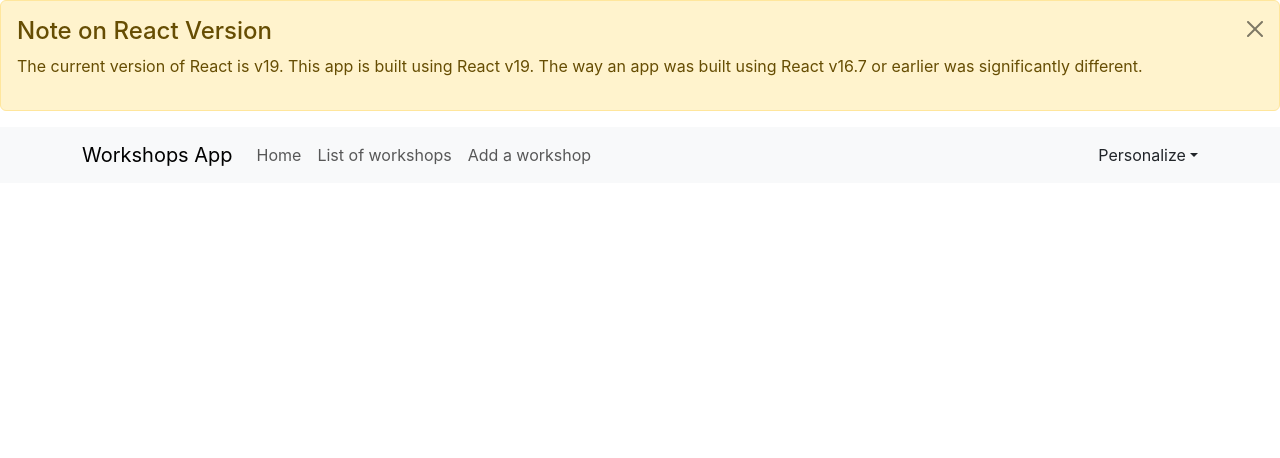
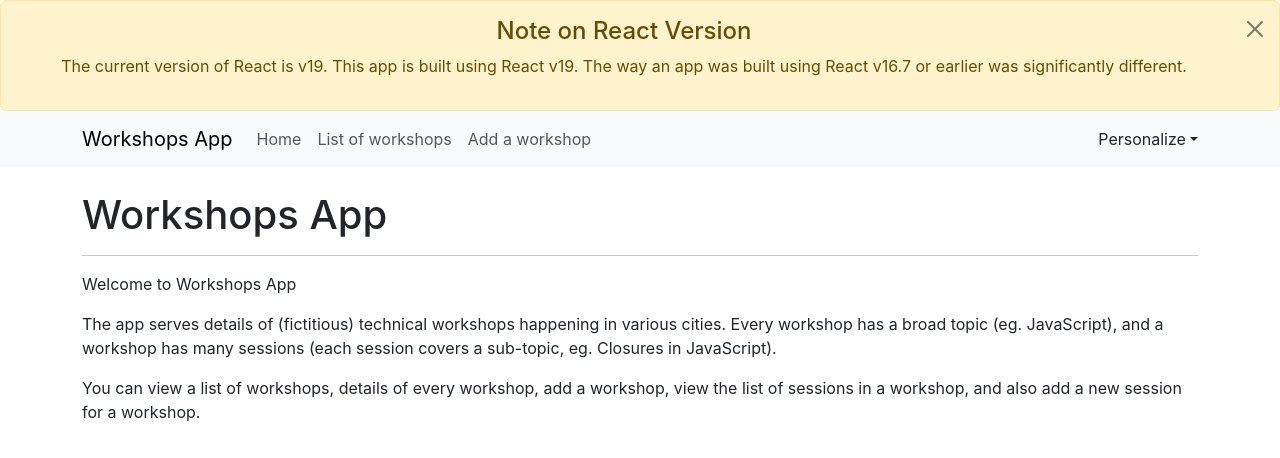
Before and after one commit to puranik3/react-nextjs-mindtree-mar-2025, a React (Create React App) app in the folder demos/03-react/workshops-app/: page / in a window 1280 px wide. Shown: the top 458 px of the page. Built offline with nearby package versions, Linux system fonts and the light colour scheme.

Commit message:
STEP 5: Home

```diff
--- /dev/null
+++ b/demos/03-react/workshops-app/src/App.scss
@@ -0,0 +1,5 @@
+/* add this to remove the space below the alert */
+.alert {
+  margin-bottom: 0;
+  text-align: center;
+}
--- a/demos/03-react/workshops-app/src/App.tsx
+++ b/demos/03-react/workshops-app/src/App.tsx
@@ -1,5 +1,9 @@
-import { Alert } from "react-bootstrap";
+import { Alert, Container } from "react-bootstrap";
+// import Container from "react-bootstrap/Container";
 import Menu from "./components/common/Menu/Menu";
+import Home from './components/Home/Home';
+
+import './App.scss';
 
 interface Props {
   title?: string,
@@ -26,6 +30,10 @@ export default function App({ title, color = 'gray' } : Props) {
 
       <Menu />
 
+      <Container className="my-4">
+        <Home />
+      </Container>
+
       {
         /*
         <button style={{
--- /dev/null
+++ b/demos/03-react/workshops-app/src/components/Home/Home.tsx
@@ -0,0 +1,27 @@
+// sfc
+const Home = () => {
+    return (
+        <>
+            <h1>Workshops App</h1>
+
+            <hr />
+
+            <section>
+                <p>Welcome to Workshops App</p>
+                <p>
+                    The app serves details of (fictitious) technical workshops happening in
+                    various cities. Every workshop has a broad topic (eg. JavaScript), and a
+                    workshop has many sessions (each session covers a sub-topic, eg. Closures in
+                    JavaScript).
+                </p>
+                <p>
+                    You can view a list of workshops, details of every workshop, add a workshop,
+                    view the list of sessions in a workshop, and also add a new session for a
+                    workshop.
+                </p>
+            </section>
+        </>
+    );
+}
+
+export default Home;
```
Also changed, not shown: demos/03-react/workshops-app/src/App.css (deleted, +0 -38 lines).
